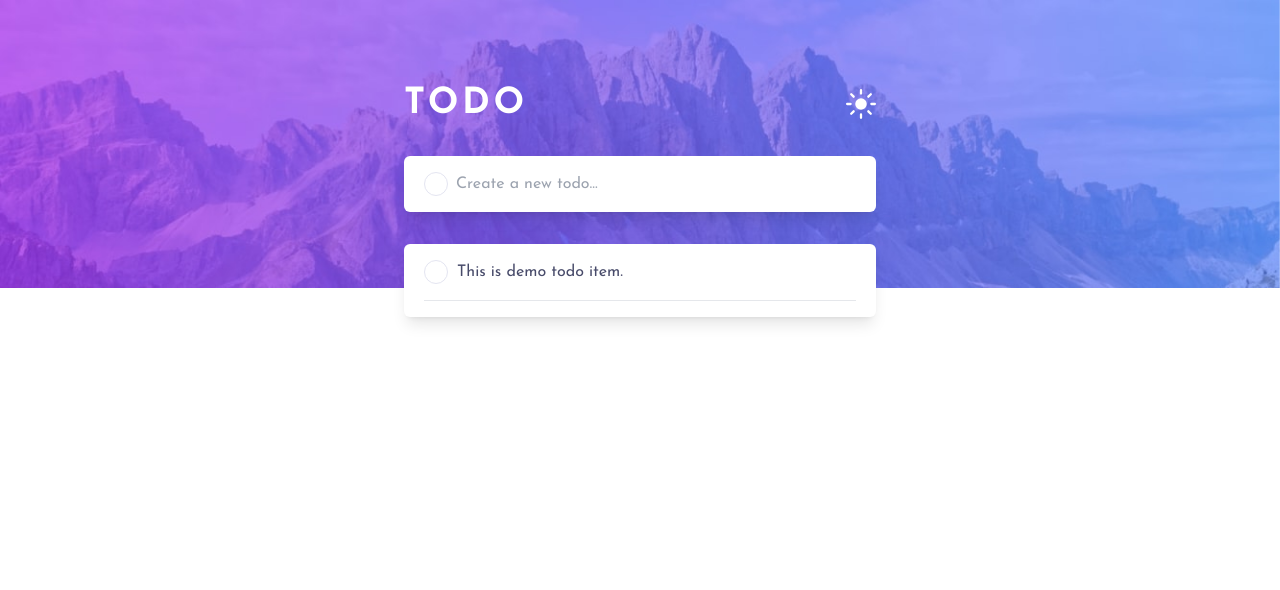
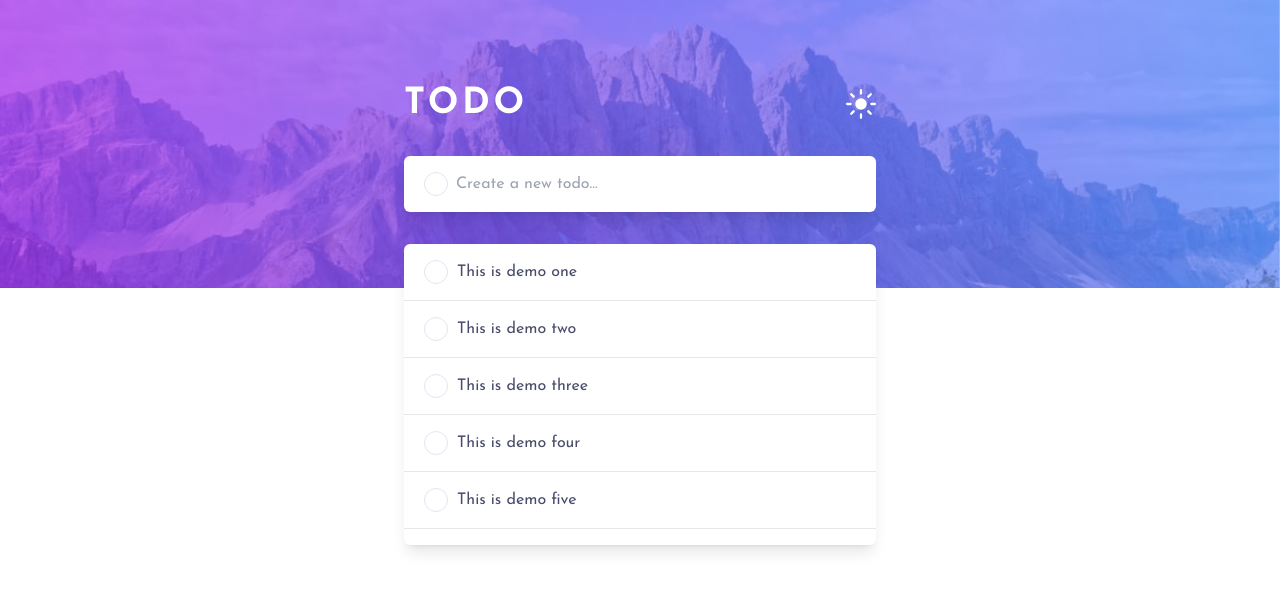
Before and after one commit to coderSuresh/todo-list, a Next.js app: page / in a window 1280 px wide. Shown: the top 590 px of the page. Built offline with nearby package versions, Linux system fonts and the light colour scheme.

Commit message:
refactor: separate list item component

```diff
--- a/app/globals.css
+++ b/app/globals.css
@@ -26,7 +26,7 @@ body {
     margin: 0 auto;
 }
 
-.todo_checkbox:checked+label {
+.todo_checkbox:checked~.todo_content {
     text-decoration: line-through;
     color: var(--grayish-text);
 }
--- a/app/page.tsx
+++ b/app/page.tsx
@@ -1,3 +1,4 @@
+import ListItem from "@/components/todo_list/ListItem"
 import Image from "next/image"
 
 const Home = () => {
@@ -35,47 +36,13 @@ const Home = () => {
           </form>
         </div>
 
-        {/* list */}
+        <div className="bg-white rounded-md shadow-lg py-2 mt-8">
 
-        <div className="bg-white rounded-md shadow-lg px-5 py-2 mt-8">
-
-          <div className="todo_item flex items-center justify-between w-full group py-2 relative">
-            <div>
-              <input
-                id="item1"
-                type="checkbox"
-                className="todo_checkbox h-0 cursor-pointer
-                before:h-6 before:w-6 before:rounded-full
-                before:border before:border-divider
-                before:absolute before:top-1/2 before:-translate-y-1/2 mr-5
-                before:checked:bg-check-bg before:checked:group-hover:border-divider
-                before:checked:content-tick before:z-20
-                group-hover:before:border-transparent group-hover:bg-transparent
-                before:flex before:items-center before:justify-center
-               "
-              />
-
-              <div
-                className="z-10 absolute top-1/2 -translate-y-1/2 left-0
-                flex items-center justify-center
-                before:hidden before:border
-                bg-card-bg w-[23px] h-[23px] rounded-full
-                before:border-transparent
-                before:absolute before:h-[21px] before:w-[21px] before:z-20 before:bg-card-bg before:rounded-full
-                group-hover:bg-check-bg group-hover:before:block
-                "
-              />
-
-              <label htmlFor="item1" className="cursor-pointer">This is demo todo item.</label>
-            </div>
-
-            <button className="group-hover:block hidden" aria-label="delete todo item">
-              <Image src='/images/icon-cross.svg' height={15} width={15} alt="" />
-            </button>
-
-          </div>
-
-          <hr className="my-2" />
+          <ListItem id={'1'} content='This is demo one' />
+          <ListItem id={'2'} content='This is demo two' />
+          <ListItem id={'3'} content='This is demo three' />
+          <ListItem id={'4'} content='This is demo four' />
+          <ListItem id={'5'} content='This is demo five' />
 
         </div>
 
--- /dev/null
+++ b/components/todo_list/ListItem.tsx
@@ -0,0 +1,49 @@
+import Image from 'next/image'
+
+const ListItem = ({ id, content }: ListItemProps) => {
+  return (
+    <>
+      <div className="todo_item flex items-center justify-between w-full group px-5 py-2 relative">
+        <div>
+          <input
+            id={id}
+            type="checkbox"
+            className="todo_checkbox h-0 cursor-pointer
+                before:h-6 before:w-6 before:rounded-full
+                before:border before:border-divider
+                before:absolute before:top-1/2 before:-translate-y-1/2 mr-5
+                before:checked:bg-check-bg before:checked:group-hover:border-divider
+                before:checked:content-tick before:z-20
+                group-hover:before:border-transparent group-hover:bg-transparent
+                before:flex before:items-center before:justify-center
+               "
+          />
+
+          <div
+            className="z-10 absolute top-1/2 -translate-y-1/2
+                flex items-center justify-center
+                before:hidden before:border
+                bg-card-bg w-[23px] h-[23px] rounded-full
+                before:border-transparent
+                before:absolute before:h-[21px] before:w-[21px] before:z-20 before:bg-card-bg before:rounded-full
+                group-hover:bg-check-bg group-hover:before:block
+                "
+          />
+
+          <label htmlFor={id} className="todo_content cursor-pointer">
+            {content}
+          </label>
+        </div>
+
+        <button className="group-hover:block hidden" aria-label="delete todo item">
+          <Image src='/images/icon-cross.svg' height={15} width={15} alt="" />
+        </button>
+
+      </div>
+
+      <hr className="my-2" />
+    </>
+  )
+}
+
+export default ListItem
--- a/types/props.d.ts
+++ b/types/props.d.ts
@@ -1,3 +1,8 @@
 type ChildrenProps = {
     children: React.ReactNode
 }
+
+type ListItemProps = {
+    id: string,
+    content: string,
+}
```
